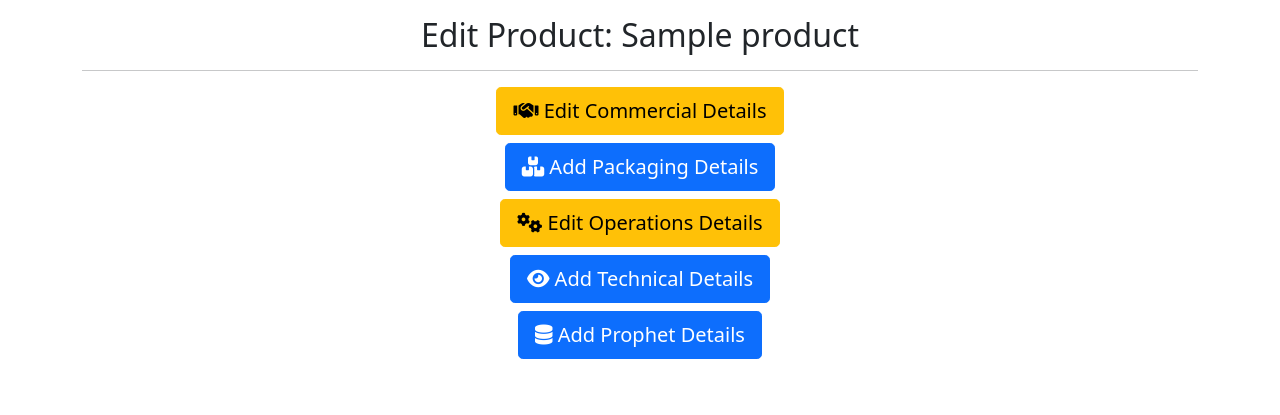
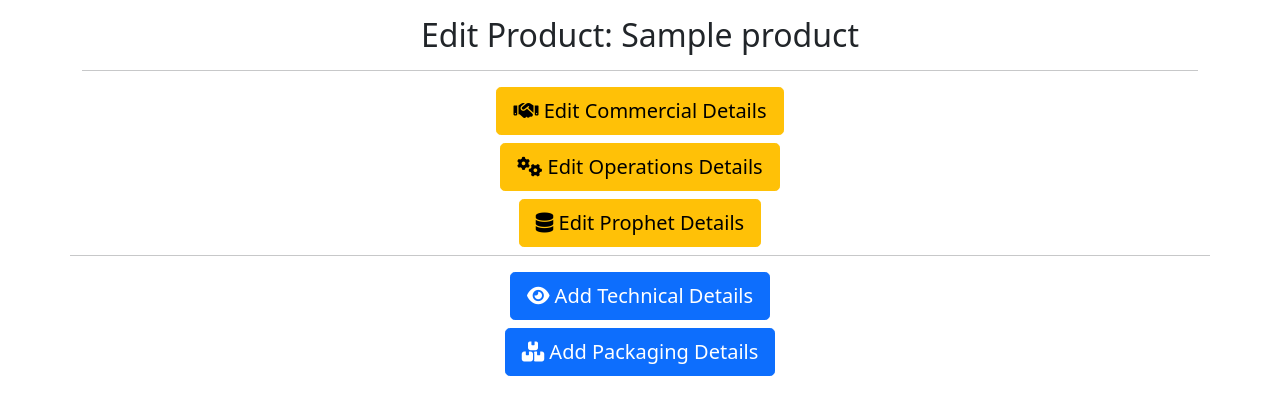
Before and after one commit to Meade-Farm-Group/product-app-flask, a Django app: page /products/1/edit/ in a window 1280 px wide. Shown: the part 86-501 px from the top of the page. Run offline with Django 3.2, Linux system fonts and the light colour scheme; a user stored in the database is signed in; tables that the repository leaves empty hold one stand-in row (values such as "Sample post"); some libraries are stand-ins or nearby versions.

Commit message:
fix: navigation

```diff
--- a/npd/products/templates/products/edit_navigation.html
+++ b/npd/products/templates/products/edit_navigation.html
@@ -16,35 +16,36 @@
             {% endif %}
         </div>
         <div class="col-12 d-flex justify-content-center mb-2">
-            {% if packaging_details is None %}
-                <a href="{% url 'add_packaging_details' product.id %}" class="btn btn-lg btn-primary">
-                    <i class="fas fa-boxes"></i> Add Packaging Details
+            {% if operations_details is None %}
+            <a href="{% url 'add_operations_details' product.id %}" class="btn btn-lg btn-primary">
+                <i class="fas fa-cogs"></i> Add Operations Details
+            </a>
+            {% else %}
+            <a href="{% url 'edit_operations_details' product.id %}" class="btn btn-lg btn-warning">
+                <i class="fas fa-cogs"></i> Edit Operations Details
+            </a>
+            {% endif %}
+        </div>
+        <div class="col-12 d-flex justify-content-center mb-2">
+            {% if prophet_details is None %}
+                <a href="{% url 'add_prophet_details' product.id %}" class="btn btn-lg btn-primary">
+                    <i class="fas fa-database"></i> Add Prophet Details
                 </a>
             {% else %}
-                <a href="{% url 'edit_packaging_details' product.id %}" class="btn btn-lg btn-warning">
-                    <i class="fas fa-boxes"></i> Edit Packaging Details
+                <a href="{% url 'edit_prophet_details' product.id %}" class="btn btn-lg btn-warning">
+                    <i class="fas fa-database"></i> Edit Prophet Details
                 </a>
             {% endif %}
         </div>
-        <div class="col-12 d-flex justify-content-center mb-2">
-            {% if operations_details is None %}
-                <a href="{% url 'add_operations_details' product.id %}" class="btn btn-lg btn-primary">
-                    <i class="fas fa-cogs"></i> Add Operations Details
-                </a>
-            {% else %}
-                <a href="{% url 'edit_operations_details' product.id %}" class="btn btn-lg btn-warning">
-                    <i class="fas fa-cogs"></i> Edit Operations Details
-                </a>
-            {% endif %}
-        </div>
+        <hr>
         <div class="col-12 d-flex justify-content-center mb-2">
             <a href="{% url 'technical_navigation' product.id %}" class="btn btn-lg btn-primary">
                 <i class="fas fa-eye"></i> Add Technical Details
             </a>
         </div>
         <div class="col-12 d-flex justify-content-center mb-2">
-            <a href="#" class="btn btn-lg btn-primary">
-                <i class="fas fa-database"></i> Add Prophet Details
+            <a href="{% url 'packaging_navigation' product.id %}" class="btn btn-lg btn-primary">
+                <i class="fas fa-boxes"></i> Add Packaging Details
             </a>
         </div>
     </div>
```
